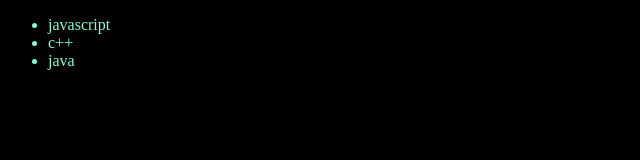
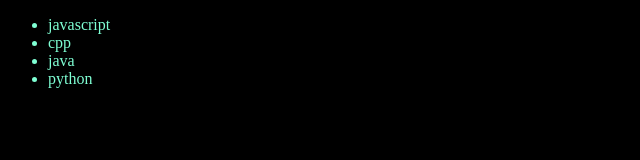
Before and after one commit to VrindaBhatt2304/javascript_basics, a plain HTML site: page DOM/4.html in a window 1280 px wide. Shown: the full height of the page, 0-640 px from the left. Drawn offline with Linux system fonts and the light colour scheme.

Commit message:
origin/main

```diff
--- a/DOM/4.html
+++ b/DOM/4.html
@@ -13,14 +13,30 @@
     </ul>
 </body>
 <script>
-    function addlang(lang)
-    {
+    function addlang(lang){
         const li=document.createElement('li');
-        li.innerHTML=`${lang}`;
-        document.querySelector('.language');
-        appendChild(li);
+        li.innerHTML = `${lang}`
+        document.querySelector('.language').appendChild(li)
     }
     addlang("python");
-    addlang("typescript");
+
+    function addoptlang(lang){
+        const li=document.createElement('li');
+        li.appendChild(document.createTextNode(lang));
+        document.querySelector('.language').appendChild(li)
+    }
+    addoptlang("typescript");
+
+    //edit
+    const secondlang=document.querySelector("li:nth-child(2)")
+    secondlang.innerHTML="mojo";
+
+    const newli=document.createElement('li');
+    newli.textContent = "cpp";
+    secondlang.replaceWith(newli);
+
+    //remove
+    const lastlang=document.querySelector('li:last-child');
+    lastlang.remove();
 </script>
 </html>
```
